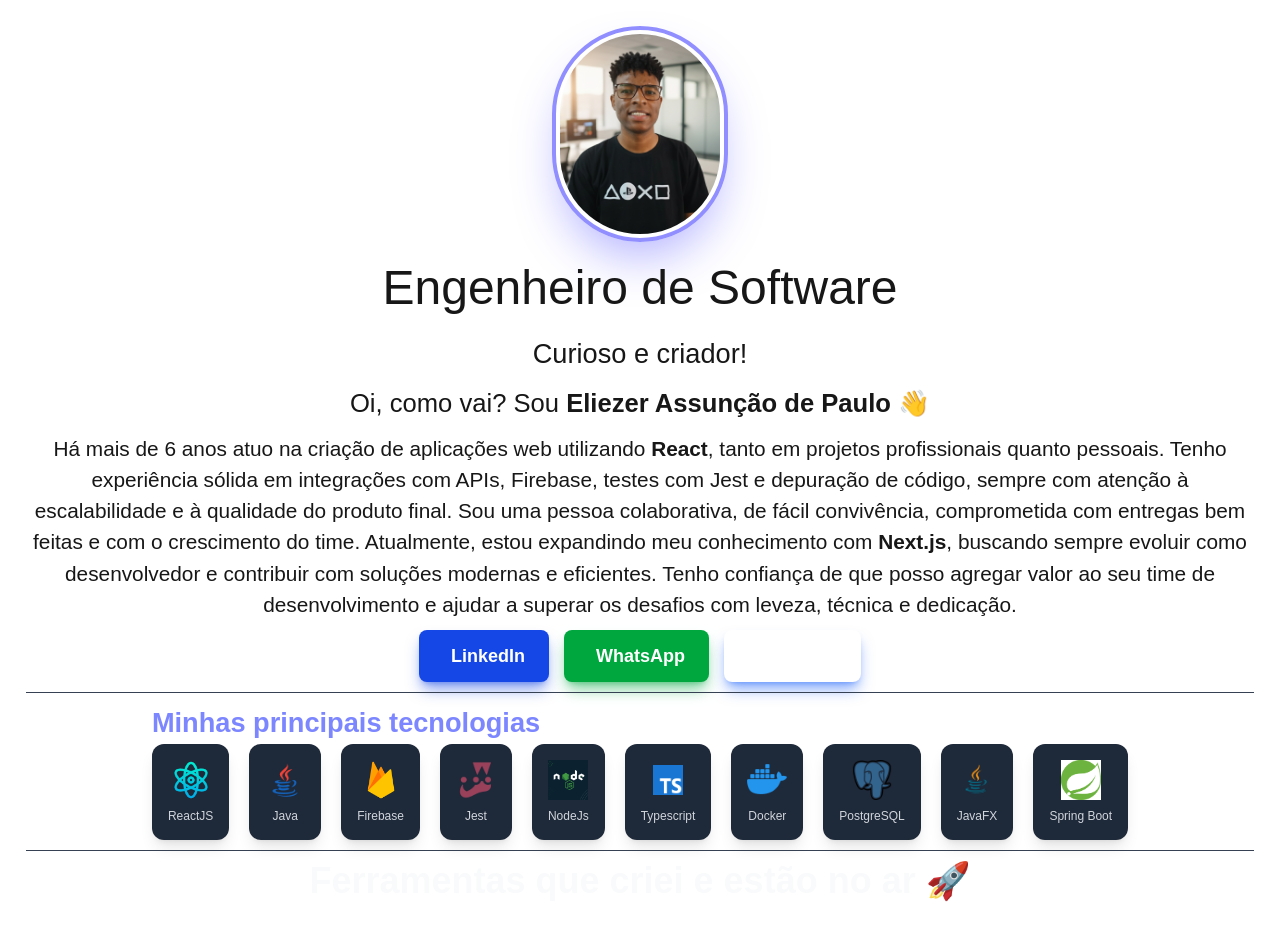
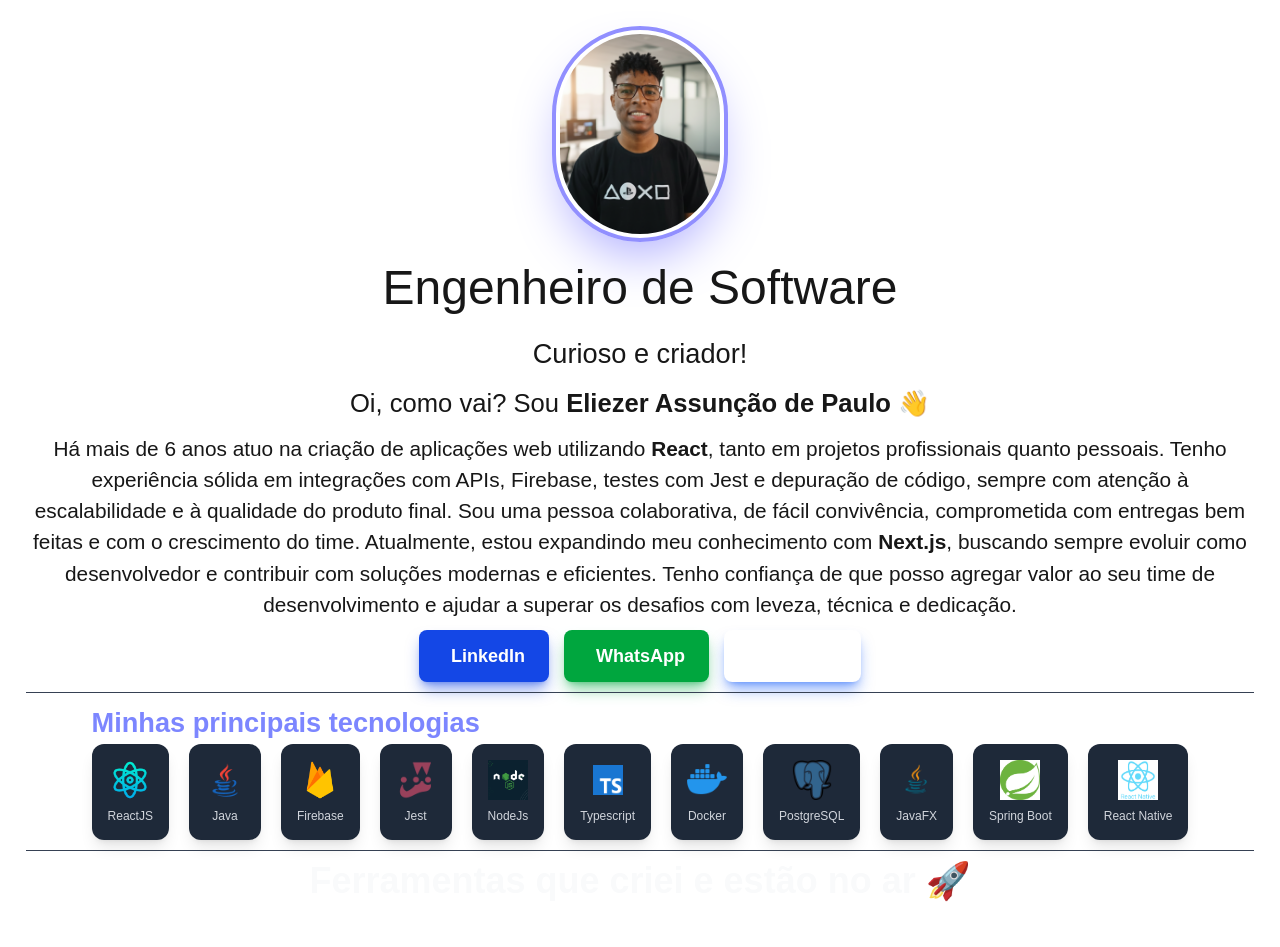
Before and after one commit to eliezer-dev-software-enginner/eliezer-dev, a Next.js app: page / in a window 1280 px wide. Shown: the top 947 px of the page. Built offline with nearby package versions, Linux system fonts and the light colour scheme.

Commit message:
added react native skill

```diff
--- a/app/data.ts
+++ b/app/data.ts
@@ -12,6 +12,7 @@ import javafx from './assets/java.webp';
 import node from './assets/nodejs.png';
 import plicssw from './assets/plics-home.png';
 import plicsswsite from './assets/plics-sw-landing-page.png';
+import reactnative from './assets/react-native.png';
 import react from './assets/react.png';
 import realtec from './assets/realtec.png';
 import springboot from './assets/springboot.png';
@@ -204,4 +205,8 @@ export const techs = [
     src: springboot,
     alt: 'Spring Boot',
   },
+  {
+    src: reactnative,
+    alt: 'React Native',
+  },
 ];
```
